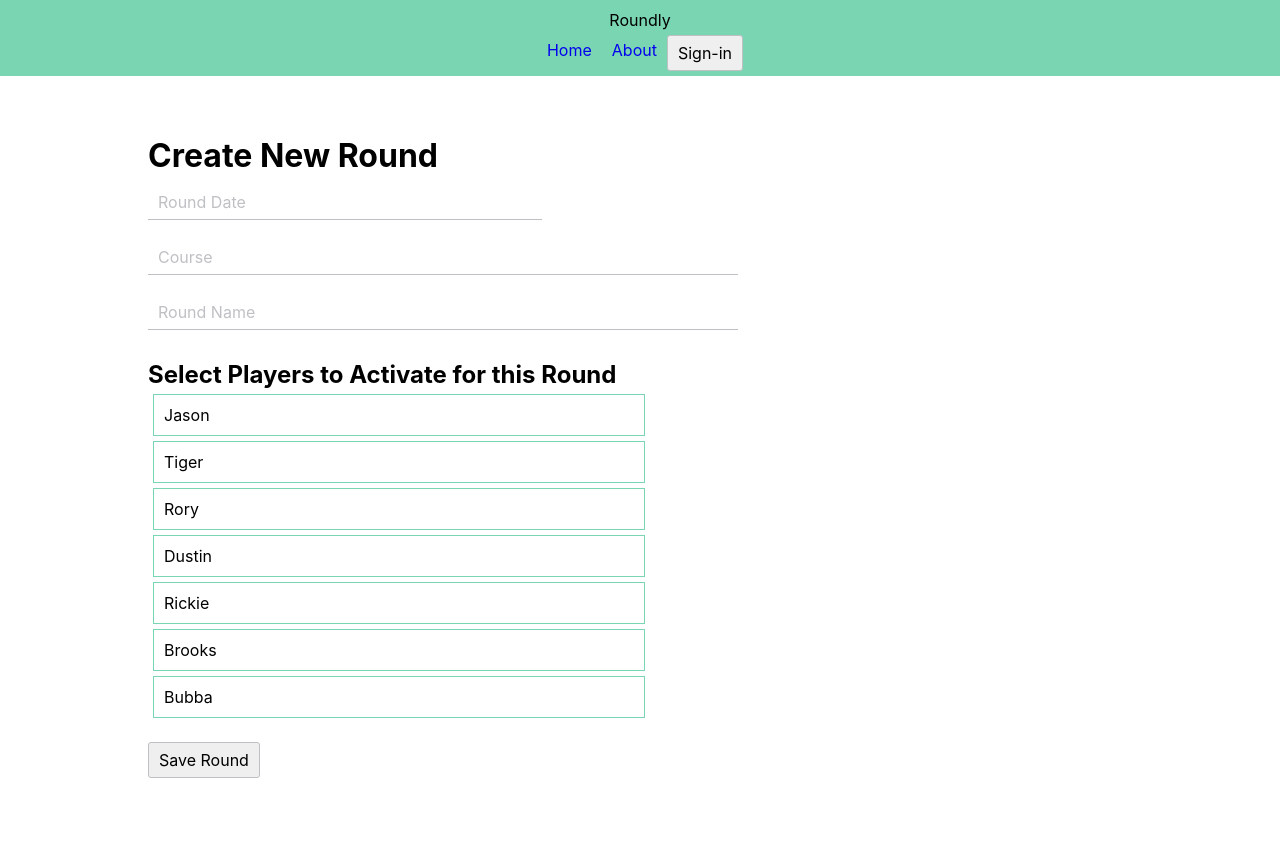
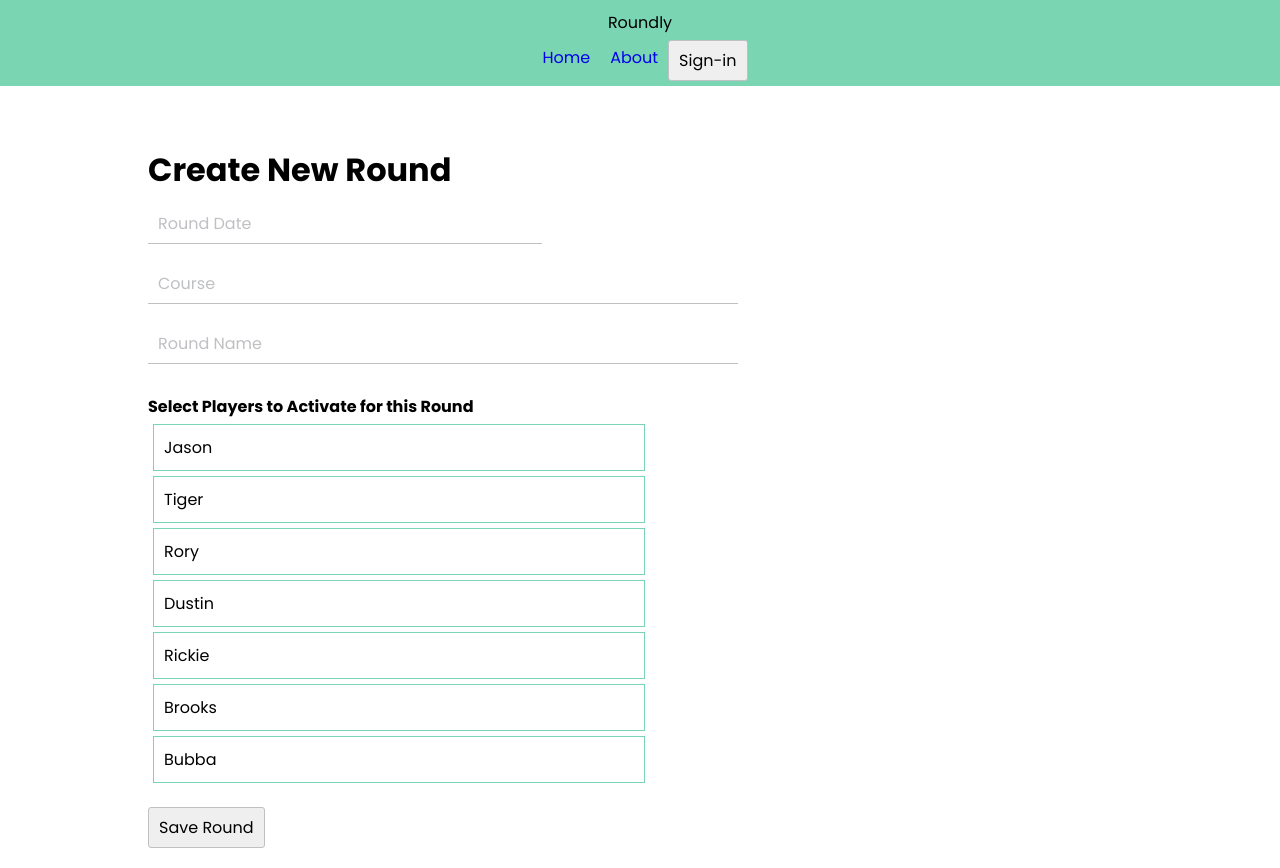
Before and after one commit to jason-roundtree/roundly-old, a React (Create React App) app: page /create-round in a window 1280 px wide. Before the commit the page ends 800 px from the top, so only its background shows below. Built offline with nearby package versions, Linux system fonts and the light colour scheme; what auth0-js would draw is missing.

Commit message:
Add base modal to point settings

```diff
--- a/package.json
+++ b/package.json
@@ -3,6 +3,7 @@
   "version": "0.1.0",
   "private": true,
   "dependencies": {
+    "@material-ui/core": "^4.4.0",
     "antd": "^3.19.2",
     "auth0-js": "^9.11.1",
     "axios": "^0.19.0",
--- a/public/index.html
+++ b/public/index.html
@@ -8,6 +8,8 @@
       user's mobile device or desktop. See https://developers.google.com/web/fundamentals/web-app-manifest/
     -->
     <link rel="manifest" href="%PUBLIC_URL%/manifest.json" />
+    <link href="https://fonts.googleapis.com/css?family=Poppins:400,700&display=swap" rel="stylesheet">
+
     <!--
       Notice the use of %PUBLIC_URL% in the tags above.
       It will be replaced with the URL of the `public` folder during the build.
--- a/src/components/App.js
+++ b/src/components/App.js
@@ -5,10 +5,10 @@ import Login from './Login'
 import Signup from './Signup'
 import Header from './Header'
 import AccountHome from './AccountHome'
-import NewLeague from './NewLeague/NewLeague'
+import CreateNewLeague from './NewLeague/CreateNewLeague'
 import CreateRound from './LeagueHome/CreateRound'
 import LeagueHome from './LeagueHome/LeagueHome'
-import Hole from './Scorecard/Hole'
+import PlayerHole from './Scorecard/PlayerHole'
 import AuthCallback from './AuthCallback';
 import { BrowserRouter as Router, Route } from "react-router-dom"
 
@@ -21,11 +21,11 @@ const App = () => {
       <Route path="/login" component={Login} />
       <Route path="/signup" component={Signup} />
       <Route path="/account" component={AccountHome} />
-      <Route path="/new-league" component={NewLeague} />
+      <Route path="/new-league" component={CreateNewLeague} />
       <Route path="/create-round" component={CreateRound} />
       {/* <Route path="/league/:id" component={LeagueHome} /> */}
       <Route path="/league" component={LeagueHome} />
-      <Route path="/hole" component={Hole} />
+      <Route path="/player-hole" component={PlayerHole} />
 
       <Route exact path='/callback' component={AuthCallback} />
     </Router>
--- a/src/components/LeagueHome/CreateRound.js
+++ b/src/components/LeagueHome/CreateRound.js
@@ -28,10 +28,15 @@ const Input = styled.input`
 const H2 = styled.h2`
     margin-top: 20px;
 `
+const P = styled.p`
+    margin-top: 20px;
+    font-weight: 700;
+
+`
 const InputDate = styled(Input)`
     width: 40%;
 `
-const ListItem = styled.li`
+const ButtonListItem = styled.li`
     padding: 10px;
     margin: 5px;
     border: 1px solid rgb(122, 213, 178);;
@@ -101,11 +106,11 @@ export default function CreateRound() {
                     placeholder="Round Name"
                 />
 
-                <H2>Select Players to Activate for this Round</H2>
+                <P>Select Players to Activate for this Round</P>
                 <ul>
                     {players.map(player => {
                         return (
-                            <ListItem
+                            <ButtonListItem
                                 key={player.id}
                                 onClick={() => setToggleActivePlayer(player.id)}
                                 className={activePlayers.includes(player.id)
@@ -114,7 +119,7 @@ export default function CreateRound() {
                                 }
                             >
                                 {player.name}
-                            </ListItem>
+                            </ButtonListItem>
                         )
                     })}
                 </ul>
--- a/src/components/NewLeague/NewLeague.js
+++ b/src/components/NewLeague/CreateNewLeague.js
@@ -34,6 +34,7 @@ const InputDate = styled(Input)`
 const P = styled.p`
     font-style: italic;
 `
+
 // TODO: delete this if you leave buttons below inputs
 // const Button = styled.button`
 //     margin-left: 7px;
@@ -45,7 +46,7 @@ const SaveButton = styled.button`
     margin-top: 1.2em;
 `
 
-export default class NewLeague extends Component {
+export default class CreateNewLeague extends Component {
     constructor(props) {
         super(props)
         this.state = {
@@ -110,7 +111,7 @@ export default class NewLeague extends Component {
     }
 
     render() {
-        console.log('NewLeague State: ', this.state)
+        console.log('CreateNewLeague State: ', this.state)
         return (
             <div>
                 <Form>
@@ -155,7 +156,7 @@ export default class NewLeague extends Component {
                     />
 
                     <H2>Points Settings</H2>
-                    <P>e.g. Eagle, Birdie, Par, Bogey, Break a Rule, Swear, Throw/Slam Club, you can get creative, etc.</P>
+                    <P>Establish points and assign a point value to each point (the value can be positive or negative). Examples of types of points you can use: Eagle, Birdie, Par, Bogey, Double Bogey, Break a Rule, Swear, Throw/Slam Club, you can get creative...</P>
                     <Input
                         type="text"
                         id="pointType"
@@ -172,11 +173,12 @@ export default class NewLeague extends Component {
                     >
                         Add Point
                     </button>
+
                     <PointSettingsList
                         pointSettings={this.state.pointSettings}
                         deletePoint={this.deletePointSetting}
                     />
-
+                    <br />
                     <SaveButton
                         onSubmit={null}
                     >
--- a/src/components/NewLeague/PlayerList.js
+++ b/src/components/NewLeague/PlayerList.js
@@ -7,8 +7,8 @@ const ListItem = styled.li`
     display: flex;
     align-items: center;
     padding: 0 7px;
+    margin: 5px;
     border: 1px solid rgb(191, 192, 196);
-    border-radius: 3px;
     height: 34px;
     width: 100%;
     max-width: 400px;
--- /dev/null
+++ b/src/components/NewLeague/PointSettingModal.js
@@ -0,0 +1,46 @@
+import React from 'react'
+import Modal from '@material-ui/core/Modal';
+import { makeStyles } from '@material-ui/core/styles';
+
+function rand() {
+    return Math.round(Math.random() * 20) - 10
+}
+
+function getModalStyle() {
+    const top = 50 + rand()
+    const left = 50 + rand()
+    return {
+        top: `${top}%`,
+        left: `${left}%`,
+        transform: `translate(-${top}%, -${left}%)`,
+    }
+}
+
+const useStyles = makeStyles(theme => ({
+    paper: {
+        position: 'absolute',
+        width: 400,
+        backgroundColor: theme.palette.background.paper,
+        border: '1px solid #000',
+        boxShadow: theme.shadows[2],
+        padding: theme.spacing(2, 4, 3),
+    },
+}))
+
+export default function PointSettingModal(props) {
+    const classes = useStyles();
+    // getModalStyle is not a pure function, we roll the style only on the first render
+    const [modalStyle] = React.useState(getModalStyle);
+    console.log(props)
+    return (
+        <Modal
+            open={props.status}
+            onClose={props.onClose}
+            aria-labelledby="modal-title"
+        >
+            <div style={modalStyle} className={classes.paper}>
+                <h2 id="modal-title">Modal Active</h2>
+            </div>
+        </Modal>
+    )
+}
--- a/src/components/NewLeague/PointSettingsList.js
+++ b/src/components/NewLeague/PointSettingsList.js
@@ -1,27 +1,37 @@
-import React from 'react'
+import React, { useState } from 'react'
+import PointSettingsModal from './PointSettingModal'
 import styled from 'styled-components'
 import trash from '../../images/trashCan.svg'
 
-const UL = styled.ul` margin-top: 10px; `
+const UL = styled.ul`margin-top: 10px;`
 const ListItem = styled.li`
     display: flex;
+    justify-content: space-between;
     align-items: center;
-    padding: 0 7px;
+    padding: 5px 10px;
+    margin: 5px;
     border: 1px solid rgb(191, 192, 196);
-    border-radius: 3px;
     width: 100%;
-    max-width: 400px;
+    /* max-width: 400px; */
 `
-const PointInput = styled.input`
-    width: 80px;
-    border: transparent;
-    /* border-left: 1px solid rgb(220, 224, 219);
-    border-right: 1px solid rgb(220, 224, 219); */
-`
+// const PointInput = styled.input`
+//     width: 50px;
+//     border: transparent;
+//     text-align: right;
+//     /* border-left: 1px solid rgb(220, 224, 219);
+//     border-right: 1px solid rgb(220, 224, 219); */
+// `
 const P = styled.p`
     width: 300px;
     @media (max-width: 700px) {
         font-size: .75em;
+    }
+`
+const DetailsButton = styled.button`
+    padding: 2px 5px;
+    @media (max-width: 700px) {
+        font-size: .75em;
+        margin-right: 7px;
     }
 `
 const IMG = styled.img`
@@ -30,7 +40,13 @@ const IMG = styled.img`
 `
 
 export default function PointSettingsList(props) {
+    const [ modalActive, setToggleModal ] = useState(false)
+    const toggleModal = () => {
+        return modalActive ? setToggleModal(false) : setToggleModal(true)
+    }
+
     return (
+        <>
             <UL>
                 {props.pointSettings.map(point => {
                     return (
@@ -40,10 +56,16 @@ export default function PointSettingsList(props) {
                             tabindex="0"
                         >
                             <P>{point.type}</P>
-                        <PointInput
+                            {/* <PointInput
                                 type="number"
                                 placeholder="0"
-                        />
+                            /> */}
+                            <DetailsButton
+                                type="button"
+                                onClick={toggleModal}
+                            >
+                                Settings
+                            </DetailsButton>
                             <IMG
                                 src={trash}
                                 alt="Trash can icon"
@@ -51,8 +73,15 @@ export default function PointSettingsList(props) {
                                 onClick={() => props.deletePoint(point.type)}
                             />
                         </ListItem>
+
                     )
+
                 })}
             </UL>
+            <PointSettingsModal
+                status={modalActive}
+                onClose={toggleModal}
+            />
+        </>
     )
 }
--- a/src/index.css
+++ b/src/index.css
@@ -3,9 +3,10 @@
   margin: 0;
   padding: 0;
   box-sizing: border-box;
-  font-family: -apple-system, BlinkMacSystemFont, "Segoe UI", "Roboto", "Oxygen", "Ubuntu", "Cantarell", "Fira Sans", "Droid Sans", "Helvetica Neue", sans-serif;
+  /* font-family: -apple-system, BlinkMacSystemFont, "Segoe UI", "Roboto", "Oxygen", "Ubuntu", "Cantarell", "Fira Sans", "Droid Sans", "Helvetica Neue", sans-serif; */
   -webkit-font-smoothing: antialiased;
   -moz-osx-font-smoothing: grayscale;
+  font-family: 'Poppins', sans-serif;
 }
 li {
   list-style-type: none;
```
Also changed, not shown: 1 other file (tests, documents, lock files or other folders). Lines whose indentation alone changed are shown as unchanged.
